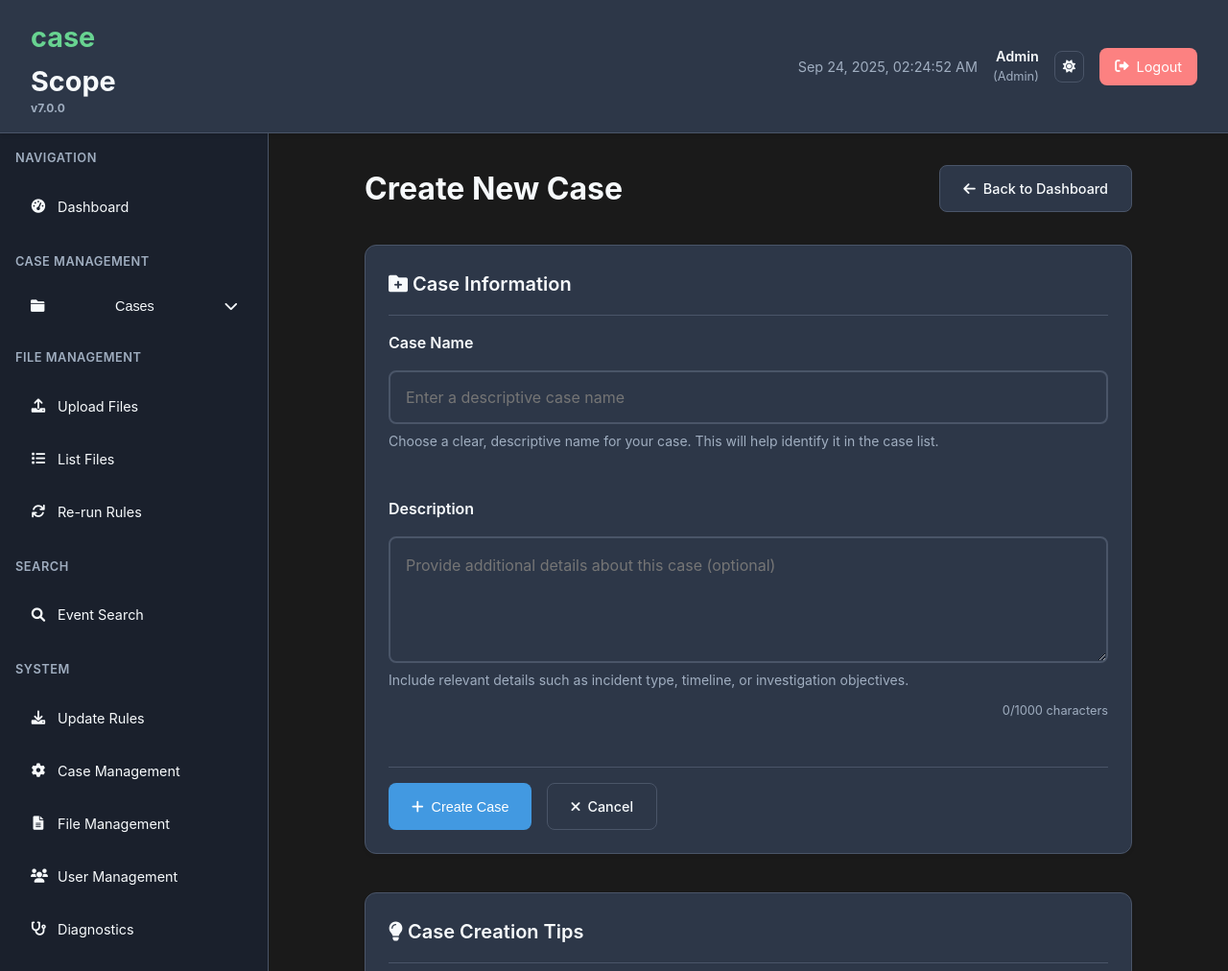
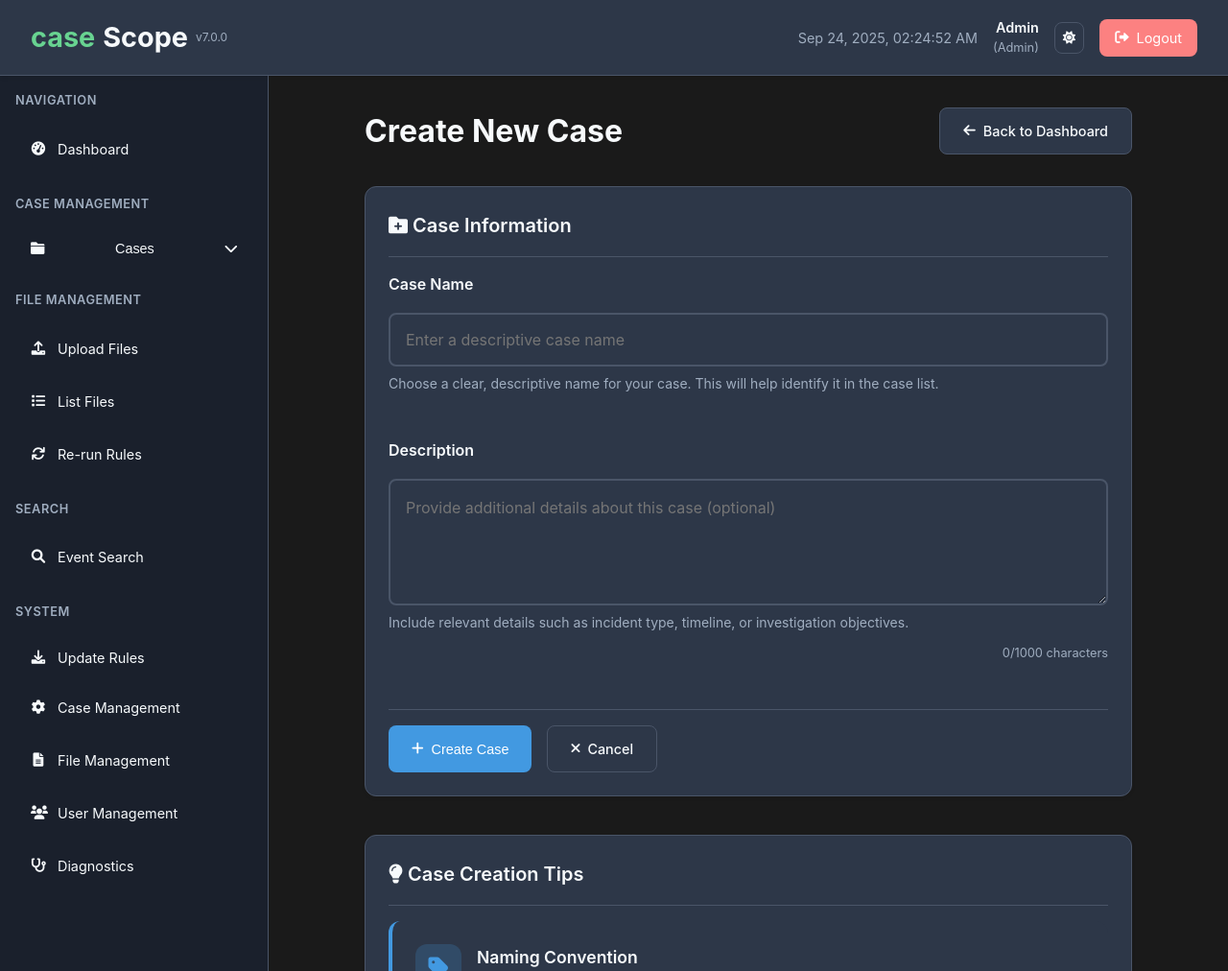
Before and after one commit to JustinTDCT/caseScope7, a Flask app: page /create_case in a window 1280 px wide. Shown: the top 1012 px of the page at 96% size. Run offline with Flask 3, Linux system fonts and the light colour scheme; a user stored in the database is signed in; parts of the project's set-up code (start-up, migrations or seed data) failed here and were passed over; some libraries are stand-ins or nearby versions.

Commit message:
dashboard template issues

```diff
--- a/app.py
+++ b/app.py
@@ -267,13 +267,24 @@ def get_system_info():
 
         # Service status
         services = {}
-        for service in ['opensearch', 'redis-server', 'nginx']:
-            try:
-                result = subprocess.run(['systemctl', 'is-active', service],
-                                      capture_output=True, text=True)
-                services[service] = result.stdout.strip() == 'active'
-            except:
-                services[service] = False
+        # Check actual service names that might be running
+        service_map = {
+            'opensearch': ['opensearch', 'opensearch.service'],
+            'redis-server': ['redis-server', 'redis.service', 'redis'],
+            'nginx': ['nginx', 'nginx.service']
+        }
+
+        for service_key, service_names in service_map.items():
+            services[service_key] = False
+            for service_name in service_names:
+                try:
+                    result = subprocess.run(['systemctl', 'is-active', service_name],
+                                          capture_output=True, text=True)
+                    if result.stdout.strip() == 'active':
+                        services[service_key] = True
+                        break
+                except:
+                    continue
 
         # Rule counts and last updated
         sigma_count = 0
--- a/static/css/style.css
+++ b/static/css/style.css
@@ -87,8 +87,8 @@ body {
   font-size: 1.8rem;
   font-weight: bold;
   display: flex;
-  flex-direction: column;
-  align-items: flex-start;
+  align-items: center;
+  gap: 0.5rem;
 }
 
 .logo-case {
@@ -102,7 +102,7 @@ body {
 .version {
   font-size: 0.75rem;
   color: var(--text-secondary);
-  margin-top: -5px;
+  font-weight: normal;
 }
 
 .header-right {
@@ -228,6 +228,34 @@ body {
 }
 
 .nav-item i {
+  width: 16px;
+  text-align: center;
+}
+
+/* Nav button (for form submissions) */
+.nav-button {
+  display: flex;
+  align-items: center;
+  gap: 0.75rem;
+  padding: 0.75rem 1rem;
+  color: var(--text-primary);
+  background: none;
+  border: none;
+  border-radius: 8px;
+  transition: all 0.3s ease;
+  font-size: 0.9rem;
+  font-family: inherit;
+  cursor: pointer;
+  width: 100%;
+  text-align: left;
+}
+
+.nav-button:hover {
+  background: var(--bg-secondary);
+  transform: translateX(4px);
+}
+
+.nav-button i {
   width: 16px;
   text-align: center;
 }
--- a/templates/base.html
+++ b/templates/base.html
@@ -16,7 +16,7 @@
             <div class="header-left">
                 <div class="logo">
                     <span class="logo-case">case</span><span class="logo-scope">Scope</span>
-                    <div class="version">v7.0.0</div>
+                    <span class="version">v7.0.0</span>
                 </div>
             </div>
             <div class="header-right">
@@ -98,10 +98,12 @@
 
                 <div class="nav-section">
                     <div class="nav-title">System</div>
-                    <a href="{{ url_for('update_rules') }}" class="nav-item">
-                        <i class="fas fa-download"></i>
-                        Update Rules
-                    </a>
+                    <form method="POST" action="{{ url_for('update_rules') }}" style="display: inline;">
+                        <button type="submit" class="nav-item nav-button">
+                            <i class="fas fa-download"></i>
+                            Update Rules
+                        </button>
+                    </form>
                     {% if current_user.can_admin() %}
                     <a href="{{ url_for('admin_cases') }}" class="nav-item">
                         <i class="fas fa-cog"></i>
```
